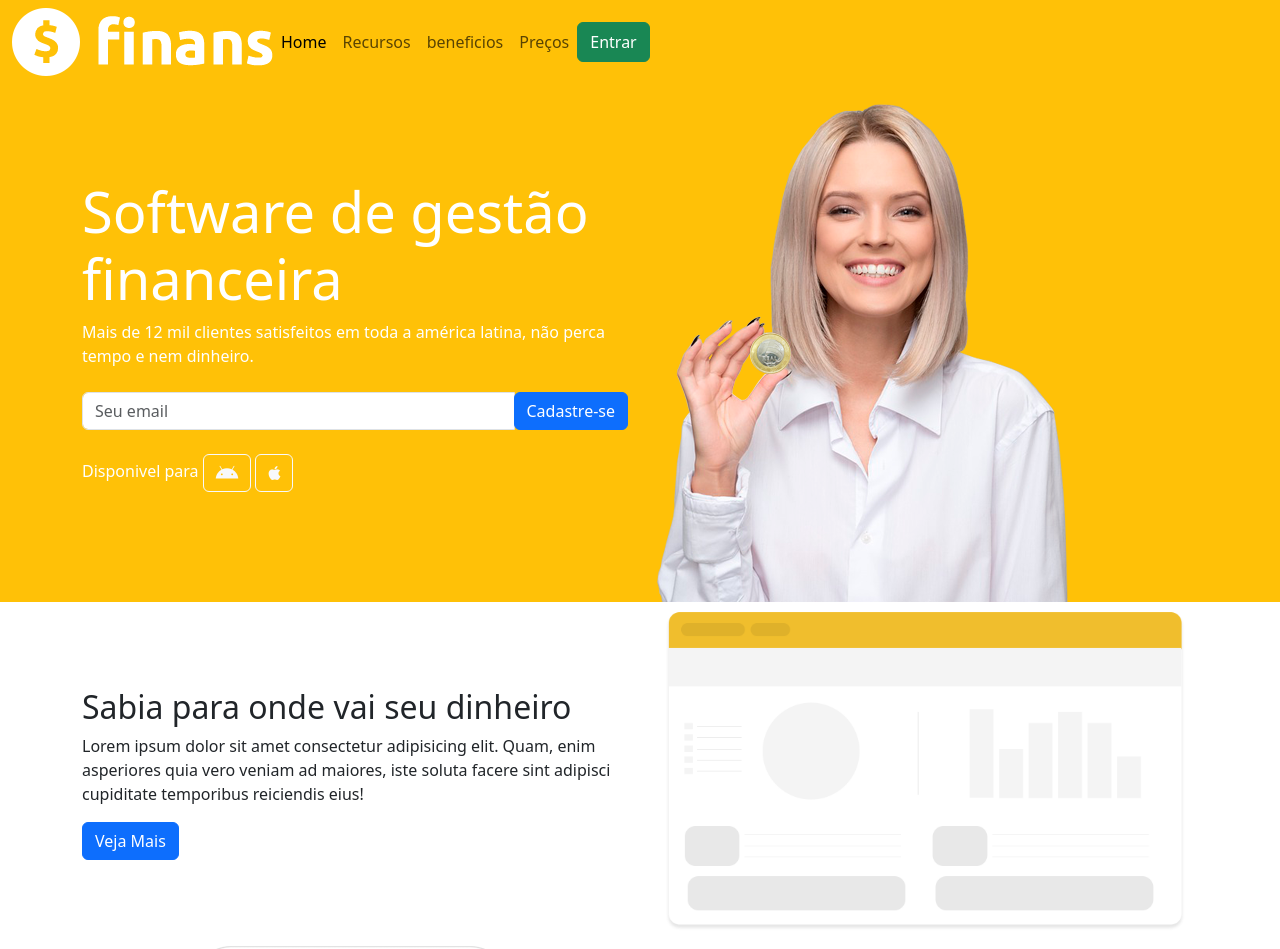
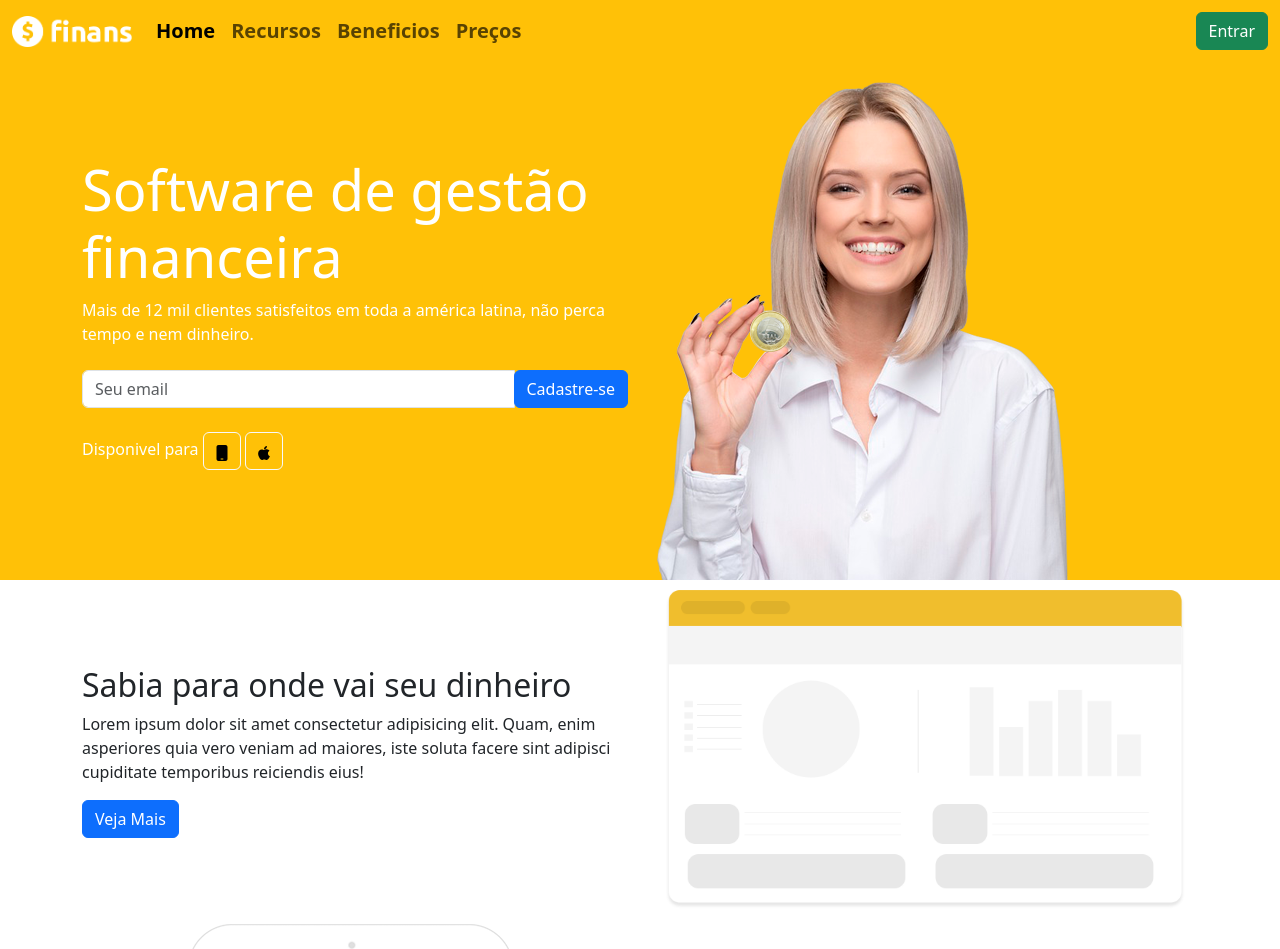
Before and after one commit to PatinesLuis/Finans, a plain HTML site: page index.html in a window 1280 px wide. Shown: the top 949 px of the page. Drawn offline with nearby package versions, Linux system fonts and the light colour scheme.

Commit message:
Finalização projeto

```diff
--- a/css/style.css
+++ b/css/style.css
@@ -1,6 +1,10 @@
 #home{
     background-color: #ffc107;
     color: white;
+}
+.nav-link{
+    font-size: 20px;
+    font-weight: bold;
 }
 
 .caixa{
--- a/index.html
+++ b/index.html
@@ -13,12 +13,14 @@
       <header>
         <nav class="navbar navbar-expand-lg bg-warning">
   <div class="container-fluid">
-            <img src="img/logo.png" alt="Logo">
-            <button class="navbar-toggler" type="button" data-bs-toggle="collapse" data-bs-target="#navbarNav" aria-controls="navbarNav" aria-expanded="false" aria-label="Toggle navigation">
+    <a class="navbar-brand" href="#">
+      <img src="img/logo.png" alt="" style="width: 120px;">
+    </a>
+    <button class="navbar-toggler" type="button" data-bs-toggle="collapse" data-bs-target="#navbarSupportedContent" aria-controls="navbarSupportedContent" aria-expanded="false" aria-label="Toggle navigation">
       <span class="navbar-toggler-icon"></span>
     </button>
-            <div class="collapse navbar-collapse" id="navbarNav">
-              <ul class="navbar-nav">
+    <div class="collapse navbar-collapse" id="navbarSupportedContent">
+      <ul class="navbar-nav me-auto mb-2 mb-lg-0">
         <li class="nav-item">
           <a class="nav-link active" aria-current="page" href="#">Home</a>
         </li>
@@ -26,14 +28,14 @@
           <a class="nav-link" href="#">Recursos</a>
         </li>
         <li class="nav-item">
-                  <a class="nav-link" href="#">beneficios</a>
+          <a class="nav-link" href="#">Beneficios</a>
         </li>
         <li class="nav-item">
-                  <a class="nav-link">Preços</a>
+          <a class="nav-link" href="#">Preços</a>
         </li>
-
-                <button type="button" class="btn btn-success ml-4">Entrar</button>
       </ul>
+        <button class="btn btn-success" type="submit">Entrar</button>
+      </form>
     </div>
   </div>
 </nav>
@@ -57,11 +59,11 @@
 
                     <p>Disponivel para
                       <a href="" class="btn btn-outline-light">
-                        <i class="fa-brands fa-android fa-lg"></i>
+                        <svg xmlns="http://www.w3.org/2000/svg" height="1em" viewBox="0 0 384 512"><!--! Font Awesome Free 6.4.0 by @fontawesome - https://fontawesome.com License - https://fontawesome.com/license (Commercial License) Copyright 2023 Fonticons, Inc. --><path d="M80 0C44.7 0 16 28.7 16 64V448c0 35.3 28.7 64 64 64H304c35.3 0 64-28.7 64-64V64c0-35.3-28.7-64-64-64H80zm80 432h64c8.8 0 16 7.2 16 16s-7.2 16-16 16H160c-8.8 0-16-7.2-16-16s7.2-16 16-16z"/></svg>
                       </a>
 
                       <a href="" class="btn btn-outline-light">
-                        <i class="fa-brands fa-apple"></i>
+                        <svg xmlns="http://www.w3.org/2000/svg" height="1em" viewBox="0 0 384 512"><!--! Font Awesome Free 6.4.0 by @fontawesome - https://fontawesome.com License - https://fontawesome.com/license (Commercial License) Copyright 2023 Fonticons, Inc. --><path d="M318.7 268.7c-.2-36.7 16.4-64.4 50-84.8-18.8-26.9-47.2-41.7-84.7-44.6-35.5-2.8-74.3 20.7-88.5 20.7-15 0-49.4-19.7-76.4-19.7C63.3 141.2 4 184.8 4 273.5q0 39.3 14.4 81.2c12.8 36.7 59 126.7 107.2 125.2 25.2-.6 43-17.9 75.8-17.9 31.8 0 48.3 17.9 76.4 17.9 48.6-.7 90.4-82.5 102.6-119.3-65.2-30.7-61.7-90-61.7-91.9zm-56.6-164.2c27.3-32.4 24.8-61.9 24-72.5-24.1 1.4-52 16.4-67.9 34.9-17.5 19.8-27.8 44.3-25.6 71.9 26.1 2 49.9-11.4 69.5-34.3z"/></svg>
                       </a>
                     </p>
 
@@ -133,20 +135,20 @@
       <footer class="mt-4 mb-4">
         <div class="container">
           <div class="row">
-            <div class="col-md-8">
+            <div class="col-md-8 d-flex">
               <p><a href="">Home</a></p>
               <p><a href="">Recursos</a></p>
               <p><a href="">Beneficios</a></p>
               <p><a href="">preços</a></p>
             </div>
             <div class="col-md-4 d-flex justify-content-end">
-              <a href="" class="btn btn-outline-dark ml-2">
+              <a href="" class="btn btn-outline-dark ms-2">
                 <i class="fab fa-facebook"></i>
               </a>
-              <a href="" class="btn btn-outline-dark ml-2">
+              <a href="" class="btn btn-outline-dark ms-2">
                 <i class="fab fa-twitter"></i>
               </a>
-              <a href="" class="btn btn-outline-dark ml-2">
+              <a href="" class="btn btn-outline-dark ms-2">
                 <i class="fab fa-instagram"></i>
               </a>
             </div>
```
Lines whose indentation alone changed are shown as unchanged.
